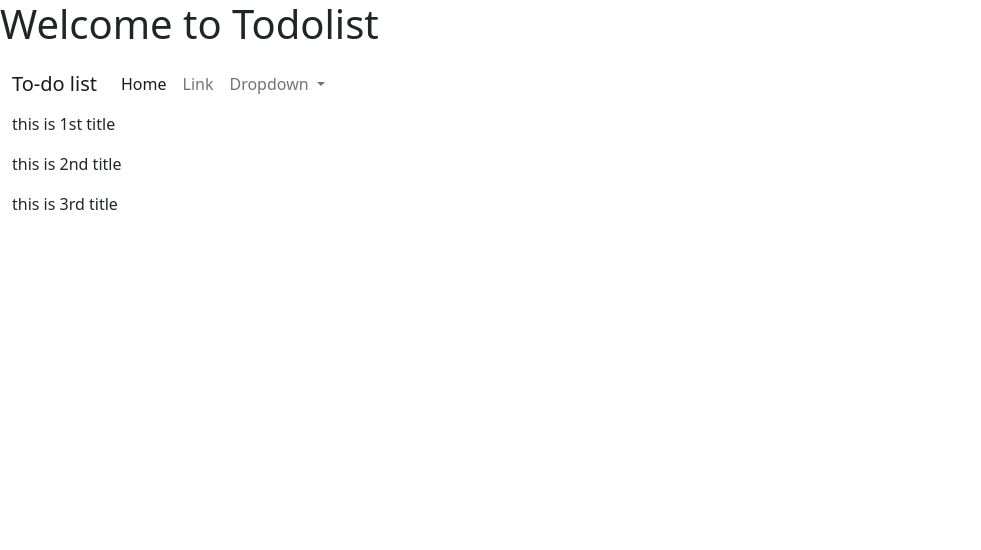
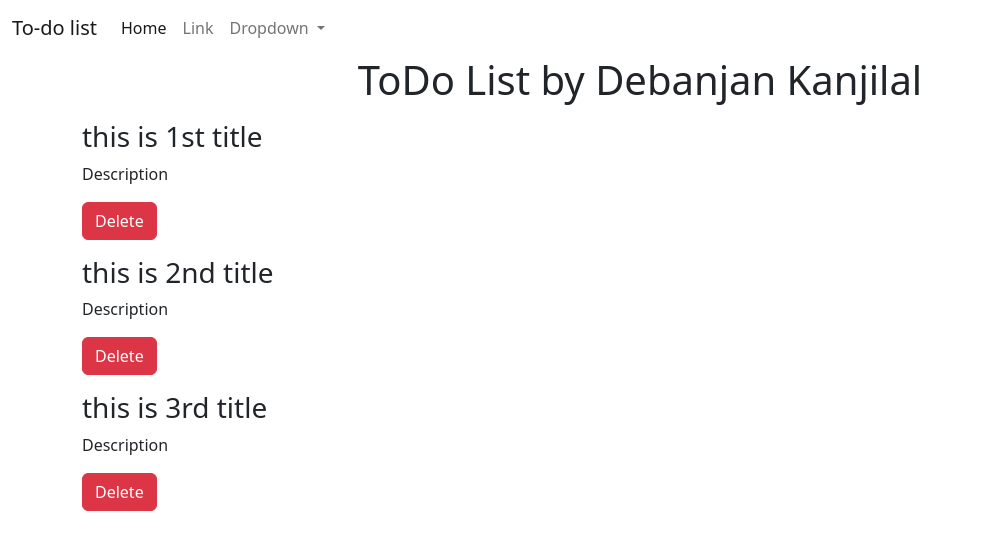
Before and after one commit to DebanjanKanjilal/To-do-List, an Angular app: page / in a window 1280 px wide. Shown: the top 550 px of the page, without its empty margins (0-981 px from the left). Built offline with nearby package versions, Linux system fonts and the light colour scheme.

Commit message:
event handling and EventEmitter

```diff
--- a/src/app/MyComponents/todo-item/todo-item.component.html
+++ b/src/app/MyComponents/todo-item/todo-item.component.html
@@ -1 +1,5 @@
-<p>{{todo.title}}</p>
+<div class="my-3">
+    <h3>{{todo.title}}</h3>
+    <p>{{todo.desc}}</p>
+    <button class="btn btn-danger" (click)="onClick(todo)">Delete</button>
+</div>
--- a/src/app/MyComponents/todo-item/todo-item.component.ts
+++ b/src/app/MyComponents/todo-item/todo-item.component.ts
@@ -1,5 +1,4 @@
-import {  } from "@angular/core";
-import { Component, OnInit, Input } from '@angular/core';
+import { Component, OnInit, Input, Output, EventEmitter } from '@angular/core';
 import { Todo } from "src/app/Todo";
 
 @Component({
@@ -9,10 +8,16 @@ import { Todo } from "src/app/Todo";
 })
 export class TodoItemComponent implements OnInit{
   @Input() todo: Todo;
+  @Output() todoDelete: EventEmitter<Todo> = new EventEmitter();
+
   constructor() {
 
   }
 
   ngOnInit(): void {
   }
+  onClick(todo : Todo){
+    this.todoDelete.emit(todo);
+    console.log("onClick has been triggered")
+  }
 }
--- a/src/app/app.component.html
+++ b/src/app/app.component.html
@@ -1,5 +1,4 @@
 <div>
-  <h1>Welcome to Todolist</h1>
   <nav class="navbar navbar-expand-lg bg-body-tertiary">
     <div class="container-fluid">
       <a class="navbar-brand" href="#">To-do list</a>
@@ -31,7 +30,8 @@
       </div>
     </div>
   </nav>
-  <div class="container-fluid">
+  <div class="container">
+    <h1 class="text-center mb-3">ToDo List by Debanjan Kanjilal</h1>
     <app-todos></app-todos>
   </div>
 </div>
```
